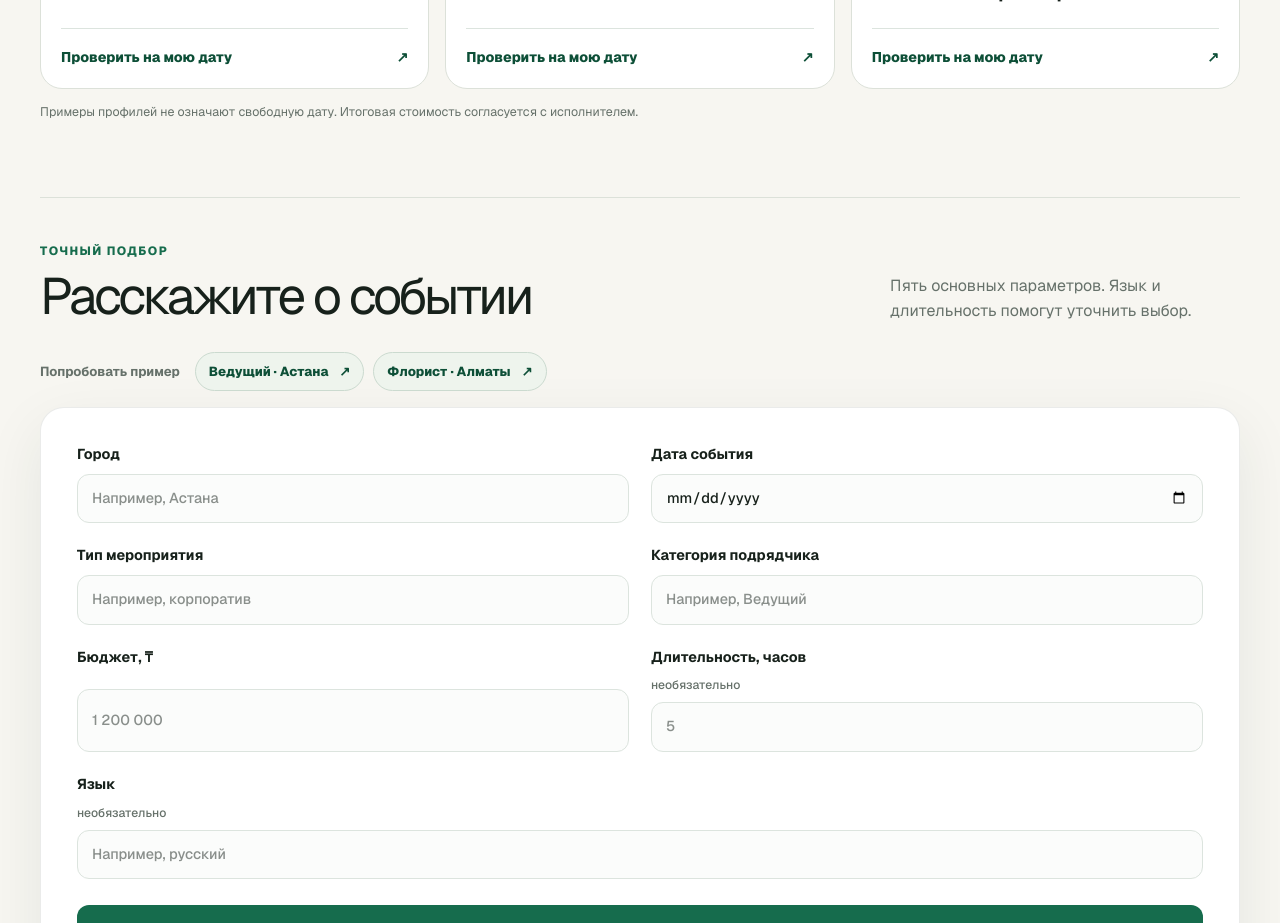
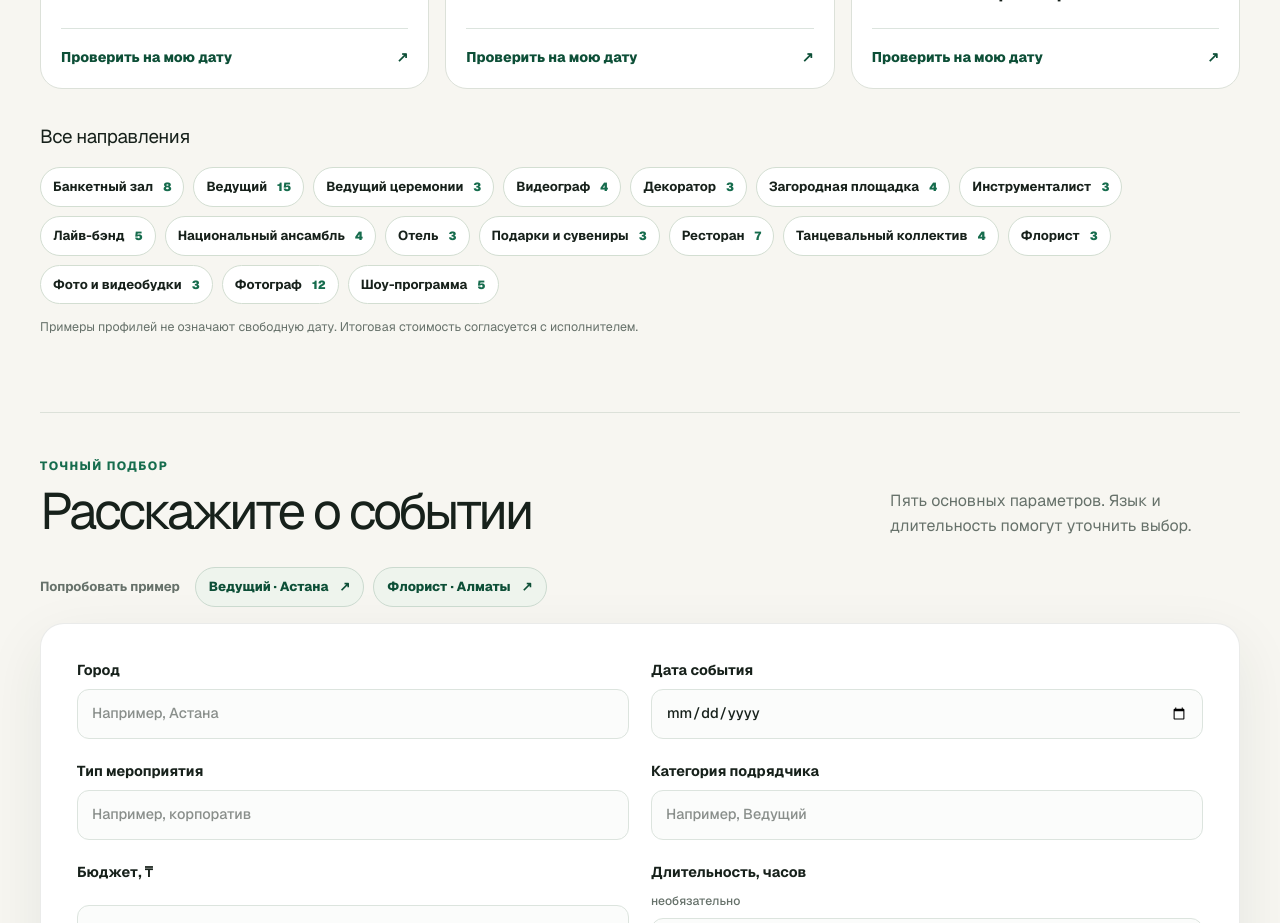
Before and after one commit to BAITC-Hacks/hack-181c6071-qamqor, a Next.js app: page / in a window 1280 px wide. Shown: the part 1040-1963 px from the top of the page. Built offline with nearby package versions, Linux system fonts and the light colour scheme.

Commit message:
feat: browse all contractor categories and prevent stale results

```diff
--- a/src/app/components/SearchForm.module.css
+++ b/src/app/components/SearchForm.module.css
@@ -301,6 +301,12 @@
 .featuredContent p { margin: 0; font-weight: 750; }
 .featuredContent button { display: flex; align-items: center; justify-content: space-between; width: 100%; margin-top: 22px; border: 0; border-top: 1px solid var(--line); padding: 18px 0 0; color: var(--brand-dark); background: transparent; font: inherit; font-size: 0.88rem; font-weight: 800; text-align: left; cursor: pointer; }
 .featuredContent button:hover { color: var(--ink); }
+.categoryBrowse { margin-top: 34px; }
+.categoryBrowse h3 { margin: 0 0 16px; font-size: 1.18rem; letter-spacing: -0.025em; }
+.categoryChips { display: flex; flex-wrap: wrap; gap: 9px; }
+.categoryChips button { display: inline-flex; align-items: center; gap: 10px; border: 1px solid #d3ded2; border-radius: 999px; padding: 9px 12px; color: var(--ink); background: white; font: inherit; font-size: 0.82rem; font-weight: 700; cursor: pointer; }
+.categoryChips button:hover { border-color: var(--brand); background: #edf4eb; }
+.categoryChips button span { color: var(--brand); font-size: 0.74rem; font-weight: 850; }
 .catalogNote { margin: 14px 0 0; color: var(--muted); font-size: 0.78rem; }
 .searchSection { padding-top: 44px; border-top: 1px solid #dce1d9; }
 .form { scroll-margin-top: 20px; }
--- a/src/app/components/SearchForm.tsx
+++ b/src/app/components/SearchForm.tsx
@@ -1,6 +1,6 @@
 "use client";
 
-import { useState } from "react";
+import { useRef, useState } from "react";
 import type { FormEvent } from "react";
 
 import ContractorCard from "./ContractorCard";
@@ -69,9 +69,11 @@ const money = (amount: number) => `${new Intl.NumberFormat("ru-KZ").format(amoun
 
 export default function SearchForm({
   featured,
+  catalogCategories,
   catalogStats,
 }: {
   featured: FeaturedProfile[];
+  catalogCategories: { name: string; count: number }[];
   catalogStats: { profiles: number; categories: number; cities: number };
 }) {
   const [form, setForm] = useState(INITIAL_FORM);
@@ -79,6 +81,7 @@ export default function SearchForm({
   const [lastRequest, setLastRequest] = useState<MatchRequest | null>(null);
   const [plan, setPlan] = useState<PlanItem[]>([]);
   const [eventBudget, setEventBudget] = useState("");
+  const requestVersion = useRef(0);
   const planTotal = plan.reduce((sum, item) => sum + item.priceFromKzt, 0);
 
   const addToPlan = (match: ContractorMatch, request: MatchRequest) => {
@@ -104,21 +107,34 @@ export default function SearchForm({
   };
 
   const setField = (field: keyof typeof INITIAL_FORM, value: string) => {
+    requestVersion.current += 1;
     setForm((current) => ({ ...current, [field]: value }));
+    setState({ status: "idle" });
   };
 
   const chooseProfile = (profile: FeaturedProfile) => {
+    requestVersion.current += 1;
     setForm((current) => ({ ...current, city: profile.city, category: profile.category }));
+    setState({ status: "idle" });
+    document.getElementById("search-form")?.scrollIntoView({ behavior: "smooth", block: "start" });
+  };
+
+  const chooseCategory = (category: string) => {
+    requestVersion.current += 1;
+    setForm((current) => ({ ...current, category }));
+    setState({ status: "idle" });
     document.getElementById("search-form")?.scrollIntoView({ behavior: "smooth", block: "start" });
   };
 
   const chooseExample = (city: string, category: string, date: string) => {
+    requestVersion.current += 1;
     setForm({ ...INITIAL_FORM, city, category, date, eventFormat: "корпоратив", budgetKzt: "1500000" });
     setState({ status: "idle" });
     document.getElementById("search-form")?.scrollIntoView({ behavior: "smooth", block: "start" });
   };
 
   const search = async (request: MatchRequest) => {
+    const version = ++requestVersion.current;
     setLastRequest(request);
     setState({ status: "loading" });
 
@@ -134,9 +150,11 @@ export default function SearchForm({
       }
 
       const data = (await response.json()) as MatchResponseWithMode;
+      if (version !== requestVersion.current) return;
       setState({ status: "success", data });
       requestAnimationFrame(() => document.getElementById("results")?.scrollIntoView({ behavior: "smooth", block: "start" }));
     } catch (error) {
+      if (version !== requestVersion.current) return;
       setState({
         status: "error",
         message:
@@ -213,6 +231,16 @@ export default function SearchForm({
               </div>
             </article>
           ))}
+        </div>
+        <div className={styles.categoryBrowse}>
+          <h3>Все направления</h3>
+          <div className={styles.categoryChips}>
+            {catalogCategories.map(({ name, count }) => (
+              <button type="button" key={name} onClick={() => chooseCategory(name)}>
+                {name} <span>{count}</span>
+              </button>
+            ))}
+          </div>
         </div>
         <p className={styles.catalogNote}>Примеры профилей не означают свободную дату. Итоговая стоимость согласуется с исполнителем.</p>
       </section>
--- a/src/app/page.tsx
+++ b/src/app/page.tsx
@@ -3,6 +3,14 @@ import { loadContractors } from "@/lib/csv";
 
 export default async function Home() {
   const contractors = await loadContractors();
+  const categoryCounts = new Map<string, number>();
+  for (const contractor of contractors) {
+    for (const category of contractor.categories) {
+      categoryCounts.set(category, (categoryCounts.get(category) ?? 0) + 1);
+    }
+  }
+  const catalogCategories = [...categoryCounts].sort(([left], [right]) => left.localeCompare(right, "ru"))
+    .map(([name, count]) => ({ name, count }));
   const featuredIds = ["HK-80581", "HK-44733", "HK-39372"];
   const featured = featuredIds.flatMap((id) => {
     const contractor = contractors.find((item) => item.id === id);
@@ -18,9 +26,10 @@ export default async function Home() {
 
   return <SearchForm
     featured={featured}
+    catalogCategories={catalogCategories}
     catalogStats={{
       profiles: contractors.length,
-      categories: new Set(contractors.flatMap((item) => item.categories)).size,
+      categories: catalogCategories.length,
       cities: new Set(contractors.map((item) => item.city)).size,
     }}
   />;
```
Also changed, not shown: 2 other files (tests, documents, lock files or other folders).
